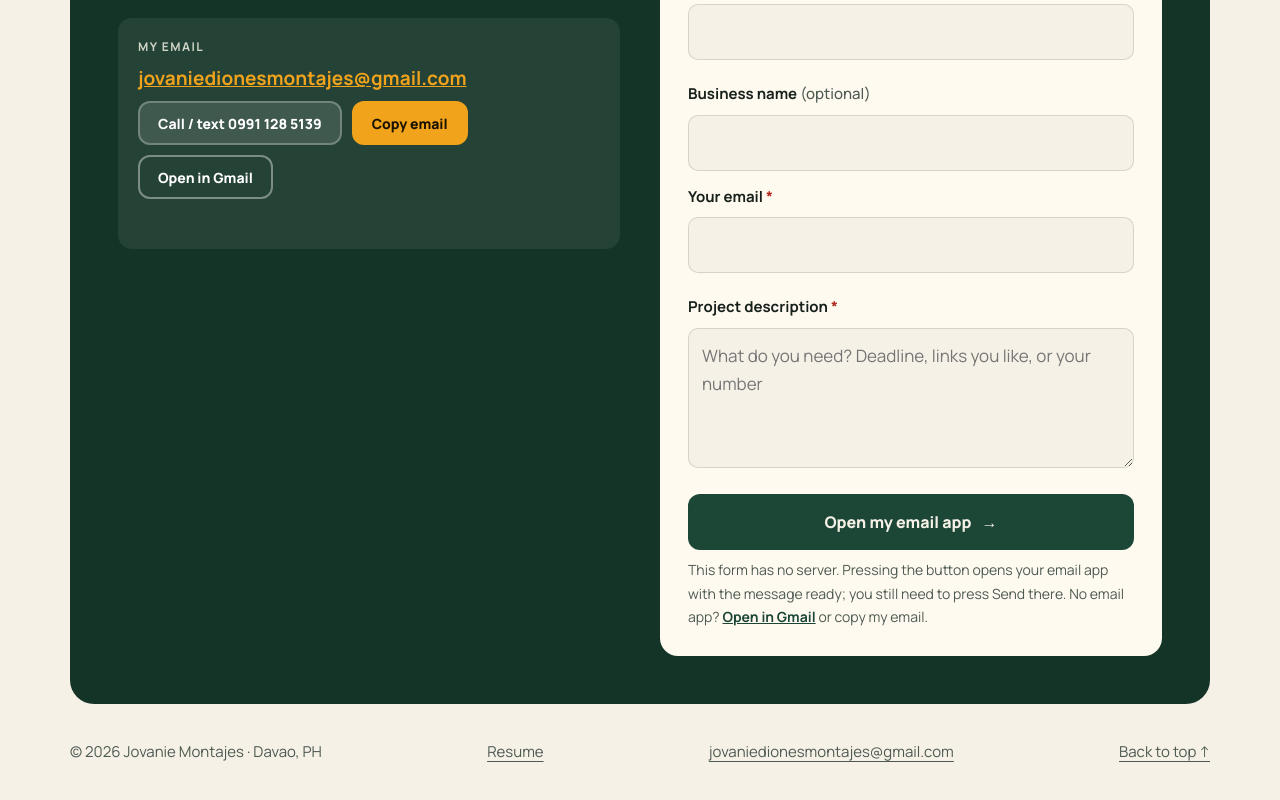
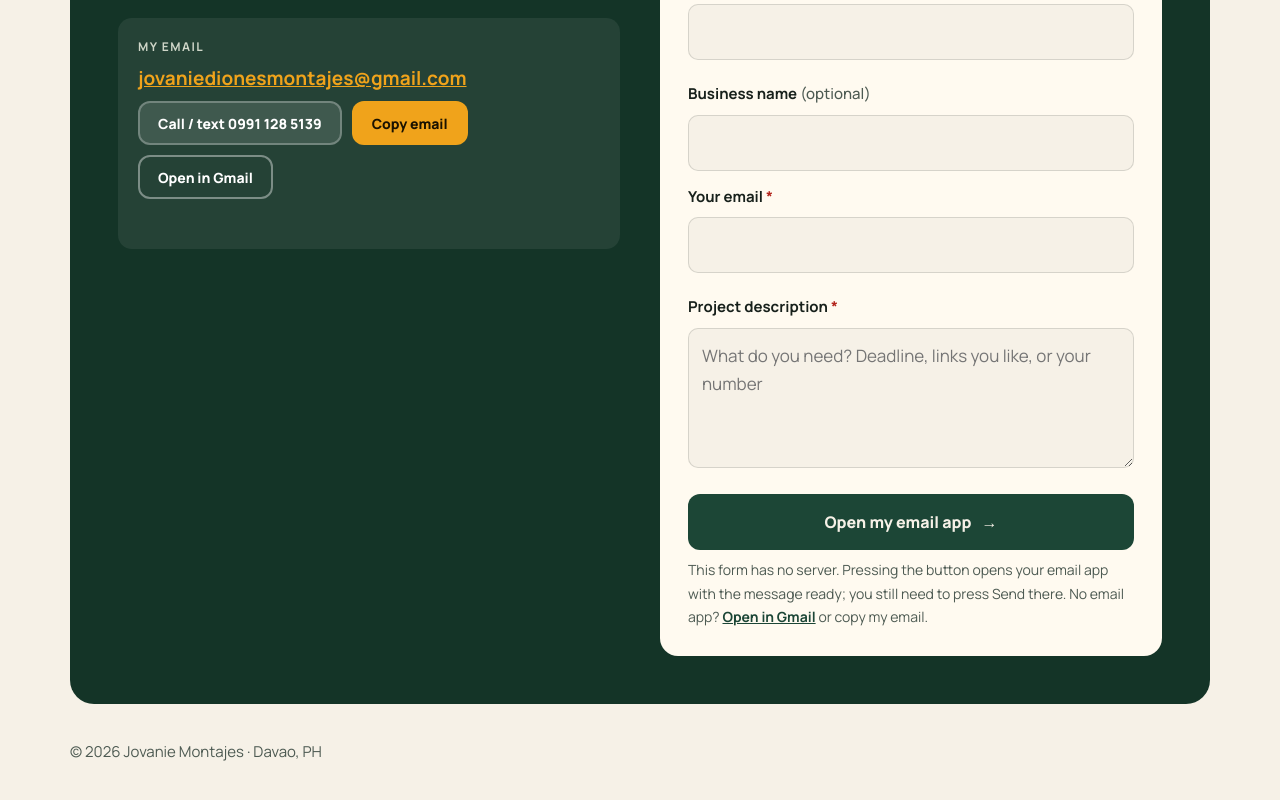
Before and after one commit to jovaniedionesmontajes-stack/jovanie-portfolio, a plain HTML site: page index.html in a window 1280 px wide. Shown: the part 8067-8867 px from the top of the page. Drawn offline with Linux system fonts and the light colour scheme.

Commit message:
Add files via upload

```diff
--- a/index.html
+++ b/index.html
@@ -260,9 +260,6 @@
     </div>
     <footer>
       <span>© <span id="year">2026</span> Jovanie Montajes · Davao, PH</span>
-      <a href="resume.html">Resume</a>
-      <a href="mailto:jovaniedionesmontajes@gmail.com">jovaniedionesmontajes@gmail.com</a>
-      <a href="#top">Back to top ↑</a>
     </footer>
   </section>
 </main>
```
